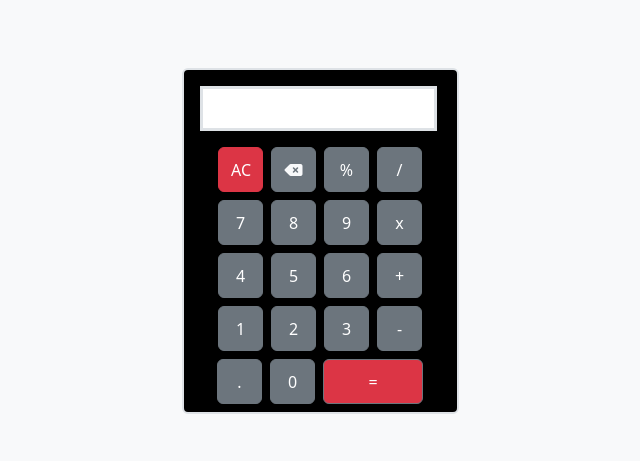
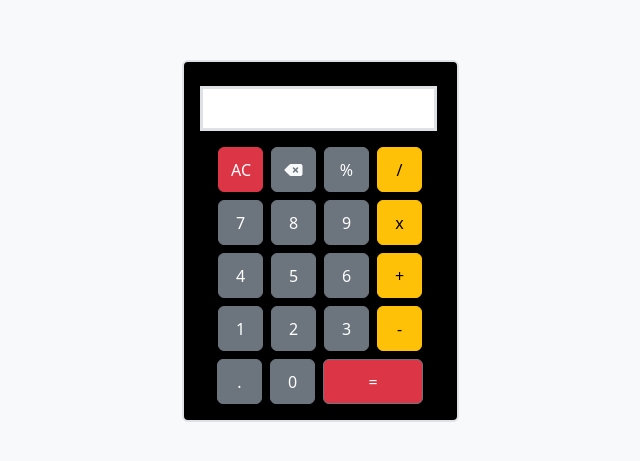
Before and after one commit to nahada701/calculator, a plain HTML site: page index.html in a window 1280 px wide. Shown: the part 159-620 px from the top of the page, without its empty margins (320-960 px from the left). Drawn offline with nearby package versions, Linux system fonts and the light colour scheme.

Commit message:
color changes

```diff
--- a/index.html
+++ b/index.html
@@ -11,12 +11,12 @@
 <body>
    <div class="main bg-light w-100 d-flex justify-content-center align-items-center" style="height: 100vh;">
     <div class="clac bg-black border border-2 rounded"  >
-        <input type="text " id="srn" readonly class=" mt-3  mx-3 border border-3  text-dark " style="height: 45px; width: 87%;">
+        <input type="text " id="srn" readonly class=" mt-4  mx-3 border border-3  text-dark " style="height: 45px; width: 87%;">
         <div class="d-flex justify-content-center gap-2 mb-2  mt-3">
             <button type="button" onclick="clearData()" id="butn" class="btn btn-danger" style="width: 45px ; height: 45px;">AC</button>
             <button type="button" onclick="backSpace()"  id="butn" class="btn btn-secondary" style="width: 45px ; height: 45px;"><i class="fa-solid fa-delete-left text-light"></i></button>
             <button type="button" onclick="display('%')" id="butn" class="btn btn-secondary" style="width: 45px ; height: 45px;">%</button>
-            <button type="button" onclick="display('/')" id="butn" class="btn btn-secondary" style="width: 45px ; height: 45px;">/</button>
+            <button type="button" onclick="display('/')" id="butn" class="btn btn-warning" style="width: 45px ; height: 45px;">/</button>
 
 
 
@@ -25,7 +25,7 @@
         <button type="button" onclick="display('7')" id="butn" class="btn btn-secondary" style="width: 45px ; height: 45px;" id="">7</button>
         <button type="button" onclick="display('8')" id="butn" class="btn btn-secondary" style="width: 45px ; height: 45px;">8</button>
         <button type="button" onclick="display('9')" id="butn" class="btn btn-secondary" style="width: 45px ; height: 45px;">9</button>
-        <button type="button" onclick="display('*')" id="butn"  class="btn btn-secondary" style="width: 45px ; height: 45px;">x</button>
+        <button type="button" onclick="display('*')" id="butn"  class="btn btn-warning" style="width: 45px ; height: 45px;">x</button>
 
 
 
@@ -34,7 +34,7 @@
             <button type="button" onclick="display('4')" class="btn btn-secondary " style="width: 45px ; height: 45px;" >4</button>
             <button type="button" onclick="display('5')" id="butn" class="btn btn-secondary "  style="width: 45px ; height: 45px;">5</button>
             <button type="button" onclick="display('6')" id="butn" class="btn btn-secondary " style="width: 45px ; height: 45px;" >6</button>
-        <button type="button" onclick="display('+')" id="butn" class="btn btn-secondary "  style="width: 45px ; height: 45px;">+</button>
+        <button type="button" onclick="display('+')" id="butn" class="btn btn-warning "  style="width: 45px ; height: 45px;">+</button>
 
 
 
@@ -43,12 +43,12 @@
                 <button type="button" onclick="display('1')" id="butn"id="butn" class="btn btn-secondary "  style="width: 45px ; height: 45px;" >1</button>
                 <button type="button" onclick="display('2')" id="butn" class="btn btn-secondary "  style="width: 45px ; height: 45px;" >2</button>
                 <button type="button" onclick="display('3')" id="butn" class="btn btn-secondary "  style="width: 45px ; height: 45px;" >3</button>
-        <button type="button" onclick="display('-')" id="butn" class="btn btn-secondary "  style="width: 45px ; height: 45px;" >-</button>
+        <button type="button" onclick="display('-')" id="butn" class="btn btn-warning "  style="width: 45px ; height: 45px;" >-</button>
 
 
 
                 </div>
-                <div class="d-flex justify-content-center gap-2  mb-2">
+                <div class="d-flex justify-content-center gap-2  mb-3">
                     <button type="button" onclick="display('.')" id="butn" class="btn btn-secondary "  style="width: 45px ; height: 45px;" >.</button>
                     <button type="button" onclick="display('0')" id="butn" class="btn btn-secondary  "   style="width: 45px ; height: 45px;"> 0 </button>
                     <button type="button" onclick="calculate()" id="butn" class="btn btn-secondary bg-danger "   style="width: 100px ; height: 45px;">=</button>
```
